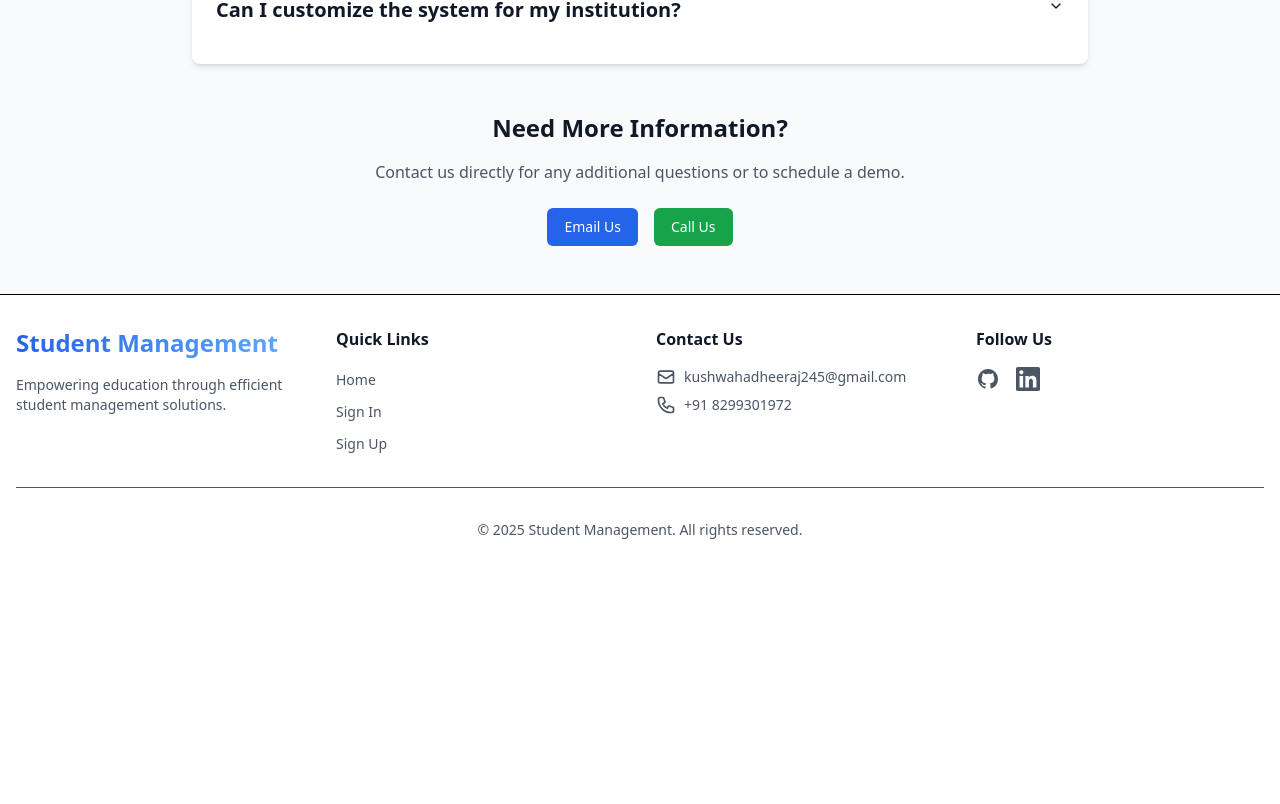
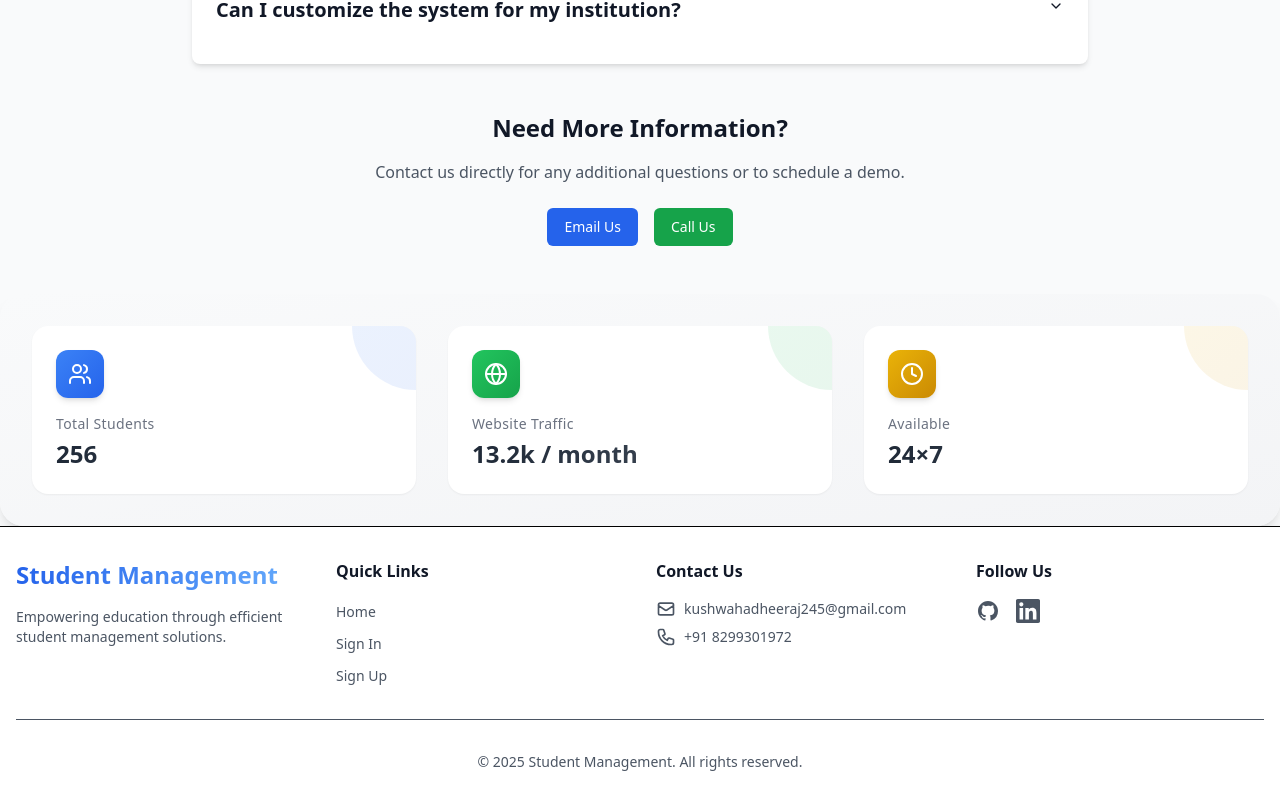
Before and after one commit to Kushwahadheeraj/Student-Management, a React (Vite) app in the folder client/: page / in a window 1280 px wide. Shown: the part 1314-2118 px from the top of the page. Before the commit the page ends 1886 px from the top, so only its background shows below. Built offline with nearby package versions, Linux system fonts and the light colour scheme; no server answers.

Commit message:
StatsOverview commit page

```diff
--- /dev/null
+++ b/client/src/components/ui/card.jsx
@@ -0,0 +1,101 @@
+import * as React from "react"
+
+import { cn } from "@/lib/utils"
+
+function Card({
+  className,
+  ...props
+}) {
+  return (
+    <div
+      data-slot="card"
+      className={cn(
+        "bg-card text-card-foreground flex flex-col gap-6 rounded-xl border py-6 shadow-sm",
+        className
+      )}
+      {...props} />
+  );
+}
+
+function CardHeader({
+  className,
+  ...props
+}) {
+  return (
+    <div
+      data-slot="card-header"
+      className={cn(
+        "@container/card-header grid auto-rows-min grid-rows-[auto_auto] items-start gap-1.5 px-6 has-data-[slot=card-action]:grid-cols-[1fr_auto] [.border-b]:pb-6",
+        className
+      )}
+      {...props} />
+  );
+}
+
+function CardTitle({
+  className,
+  ...props
+}) {
+  return (
+    <div
+      data-slot="card-title"
+      className={cn("leading-none font-semibold", className)}
+      {...props} />
+  );
+}
+
+function CardDescription({
+  className,
+  ...props
+}) {
+  return (
+    <div
+      data-slot="card-description"
+      className={cn("text-muted-foreground text-sm", className)}
+      {...props} />
+  );
+}
+
+function CardAction({
+  className,
+  ...props
+}) {
+  return (
+    <div
+      data-slot="card-action"
+      className={cn(
+        "col-start-2 row-span-2 row-start-1 self-start justify-self-end",
+        className
+      )}
+      {...props} />
+  );
+}
+
+function CardContent({
+  className,
+  ...props
+}) {
+  return (<div data-slot="card-content" className={cn("px-6", className)} {...props} />);
+}
+
+function CardFooter({
+  className,
+  ...props
+}) {
+  return (
+    <div
+      data-slot="card-footer"
+      className={cn("flex items-center px-6 [.border-t]:pt-6", className)}
+      {...props} />
+  );
+}
+
+export {
+  Card,
+  CardHeader,
+  CardFooter,
+  CardTitle,
+  CardAction,
+  CardDescription,
+  CardContent,
+}
--- a/client/src/page/Home.jsx
+++ b/client/src/page/Home.jsx
@@ -1,5 +1,6 @@
 import Hero from "../assets/first.jpeg";
 import About from "./About";
+import StatsOverview from "./StatsOverview";
 function Home() {
   return (
     <div className="">
@@ -33,6 +34,7 @@ function Home() {
       {/* </div> */}
 
       <About />
+      <StatsOverview />
       </div>
 
   );
--- /dev/null
+++ b/client/src/page/StatsOverview.jsx
@@ -0,0 +1,51 @@
+import React from 'react';
+import { Users, Globe, Clock } from 'lucide-react';
+
+const StatsOverview = () => {
+  const stats = [
+    {
+      icon: <Users className="text-white w-6 h-6" />,
+      label: 'Total Students',
+      value: '256',
+      gradient: 'from-blue-500 to-blue-600',
+    },
+    {
+      icon: <Globe className="text-white w-6 h-6" />,
+      label: 'Website Traffic',
+      value: '13.2k / month',
+      gradient: 'from-green-500 to-green-600',
+    },
+    {
+      icon: <Clock className="text-white w-6 h-6" />,
+      label: 'Available',
+      value: '24×7',
+      gradient: 'from-yellow-500 to-yellow-600',
+    },
+  ];
+
+  return (
+    <div className="bg-gradient-to-br from-gray-50 to-gray-100 shadow-lg rounded-3xl p-8 grid grid-cols-1 md:grid-cols-3 gap-8 text-gray-800">
+      {stats.map((stat, idx) => (
+        <div
+          key={idx}
+          className="group relative overflow-hidden bg-white p-6 rounded-2xl shadow-sm hover:shadow-xl transition-all duration-300 transform hover:-translate-y-1"
+        >
+          <div className={`absolute top-0 right-0 w-32 h-32 bg-gradient-to-br ${stat.gradient} opacity-10 rounded-full -mr-16 -mt-16 group-hover:opacity-20 transition-opacity duration-300`} />
+          <div className="relative z-10">
+            <div className={`inline-flex p-3 rounded-xl bg-gradient-to-br ${stat.gradient} shadow-md`}>
+              {stat.icon}
+            </div>
+            <div className="mt-4">
+              <p className="text-sm font-medium text-gray-500 tracking-wide">{stat.label}</p>
+              <p className="text-2xl font-bold mt-1 bg-gradient-to-r from-gray-800 to-gray-600 bg-clip-text text-transparent">
+                {stat.value}
+              </p>
+            </div>
+          </div>
+        </div>
+      ))}
+    </div>
+  );
+};
+
+export default StatsOverview;
```
